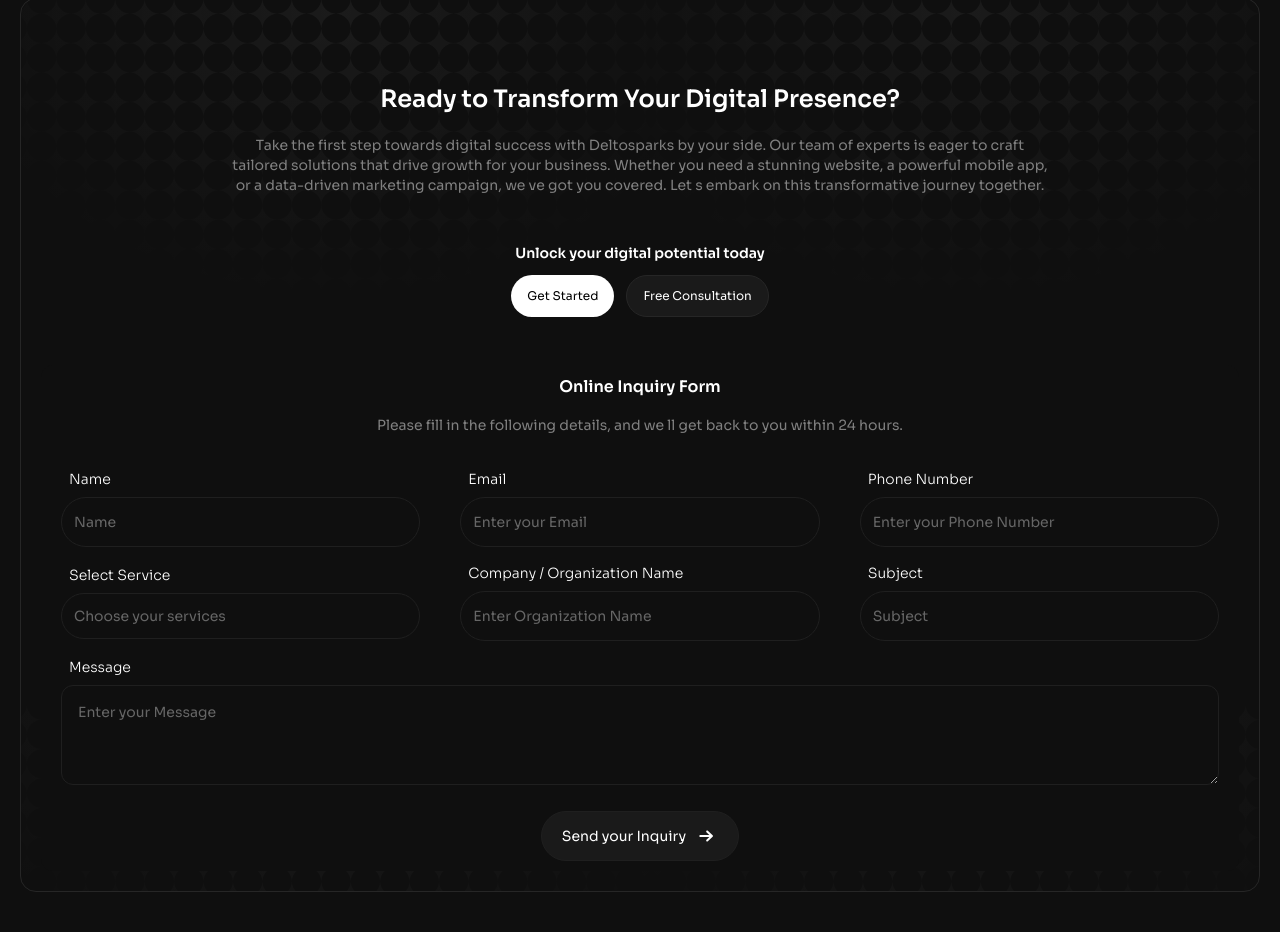
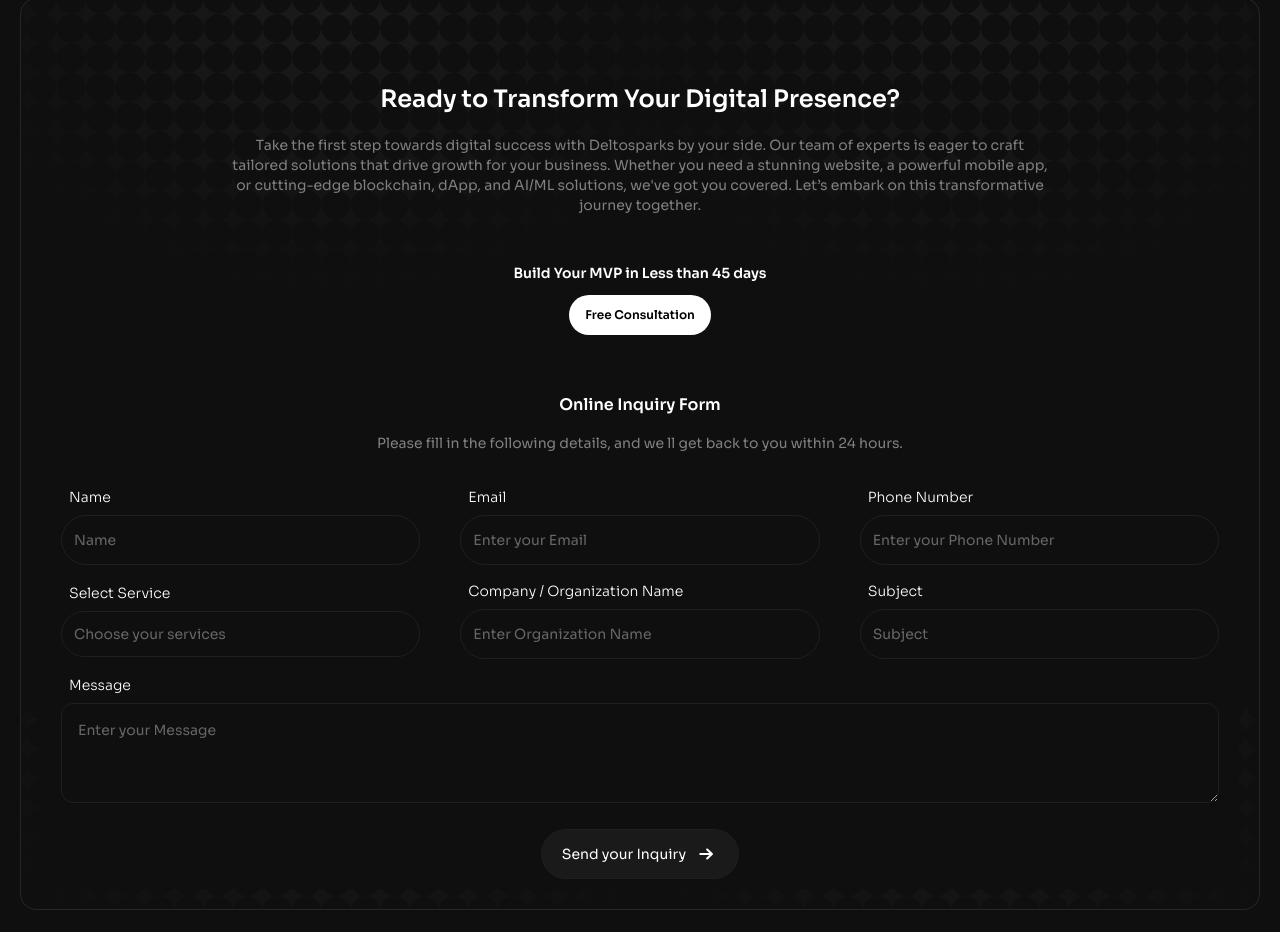
Before and after one commit to raihandevelopers/Deltosparks-Website, a Next.js app: page / in a window 1280 px wide. Shown: the part 6511-7443 px from the top of the page. Built offline with nearby package versions, Linux system fonts and the light colour scheme.

Commit message:
smtp and text change

```diff
--- a/app/page.js
+++ b/app/page.js
@@ -1344,24 +1344,20 @@
 							</h1>
 							<p className="text-sm text-center text-[#808080]">
 								Take the first step towards digital success with Deltosparks by
-								your side. Our team of experts is eager to craft tailored
-								solutions that drive growth for your business. Whether you need
-								a stunning website, a powerful mobile app, or a data-driven
-								marketing campaign, we ve got you covered. Let s embark on this
-								transformative journey together.
+								your side. Our team of experts is eager to craft tailored solutions that drive growth for your business. Whether you need a stunning website, a powerful mobile app, or cutting-edge blockchain, dApp, and AI/ML solutions, we've got you covered. Let’s embark on this transformative journey together.
+
+
 							</p>
 						</div>
 						<div className="mt-12 flex flex-col items-center gap-3">
 							<span className="text-sm text-center font-semibold">
-								Unlock your digital potential today
+							Build Your MVP in Less than 45 days
 							</span>
 							<div className="flex gap-3">
-								<button className="text-xs px-2 lg:px-4 py-2 lg:py-3 bg-white rounded-full text-black">
-									Get Started
+								<button className="text-xs px-2 font-semibold lg:px-4 py-2 lg:py-3 bg-white rounded-full text-black">
+								Free Consultation
 								</button>
-								<button className="text-xs px-2 lg:px-4 py-2 lg:py-3  bg-[#1A1A1A] rounded-full  border border-[#262626]">
-									Free Consultation
-								</button>
+
 							</div>
 						</div>
 						<div className="w-full mt-12 rounded-xl flex flex-col gap-6  bg-[#0f0f0f] p-">
```
Also changed, not shown: 2 other files (tests, documents, lock files or other folders).
